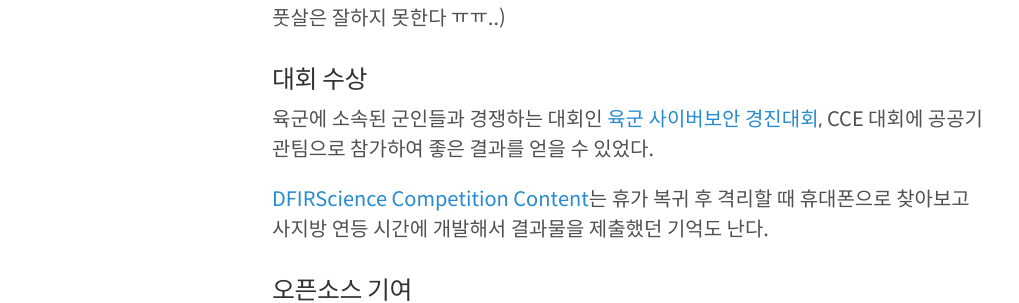
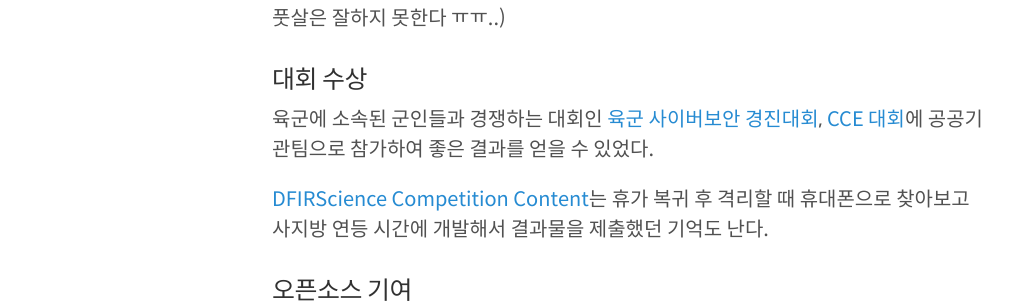
Before and after one commit to hyuunnn/hyuunnn.github.io, a Jekyll site: the page built from _posts/2022-07-25-army.md, in a window 1280 px wide and 900 px high, scrolled down 1075 px. Shown: the part 157-460 px from the top of the window, without its empty margins (8-1027 px from the left). Built offline with Jekyll 4.4.1, drawn with Linux system fonts in a browser that asks for light colours; some of the changed lines change nothing that is shown.

Commit message:
2022-07-25

```diff
--- a/_posts/2022-07-25-army.md
+++ b/_posts/2022-07-25-army.md
@@ -32,7 +32,7 @@
 
 ### 대회 수상
 
-육군에 소속된 군인들과 경쟁하는 대회인 <a href="https://kookbang.dema.mil.kr/newsWeb/m/20211027/1/BBSMSTR_000000010023/view.do">육군 사이버보안 경진대회</a>, CCE 대회에 공공기관팀으로 참가하여 좋은 결과를 얻을 수 있었다.
+육군에 소속된 군인들과 경쟁하는 대회인 <a href="https://kookbang.dema.mil.kr/newsWeb/m/20211027/1/BBSMSTR_000000010023/view.do">육군 사이버보안 경진대회</a>, <a href="https://www.dailysecu.com/news/articleView.html?idxno=130707">CCE 대회</a>에 공공기관팀으로 참가하여 좋은 결과를 얻을 수 있었다.
 
 <a href="https://dfir.science/2021/11/WIN-100USD-and-PRIZES-Nov-DFIR-Dev.html">DFIRScience Competition Content</a>는 휴가 복귀 후 격리할 때 휴대폰으로 찾아보고 사지방 연등 시간에 개발해서 결과물을 제출했던 기억도 난다.
 
```
